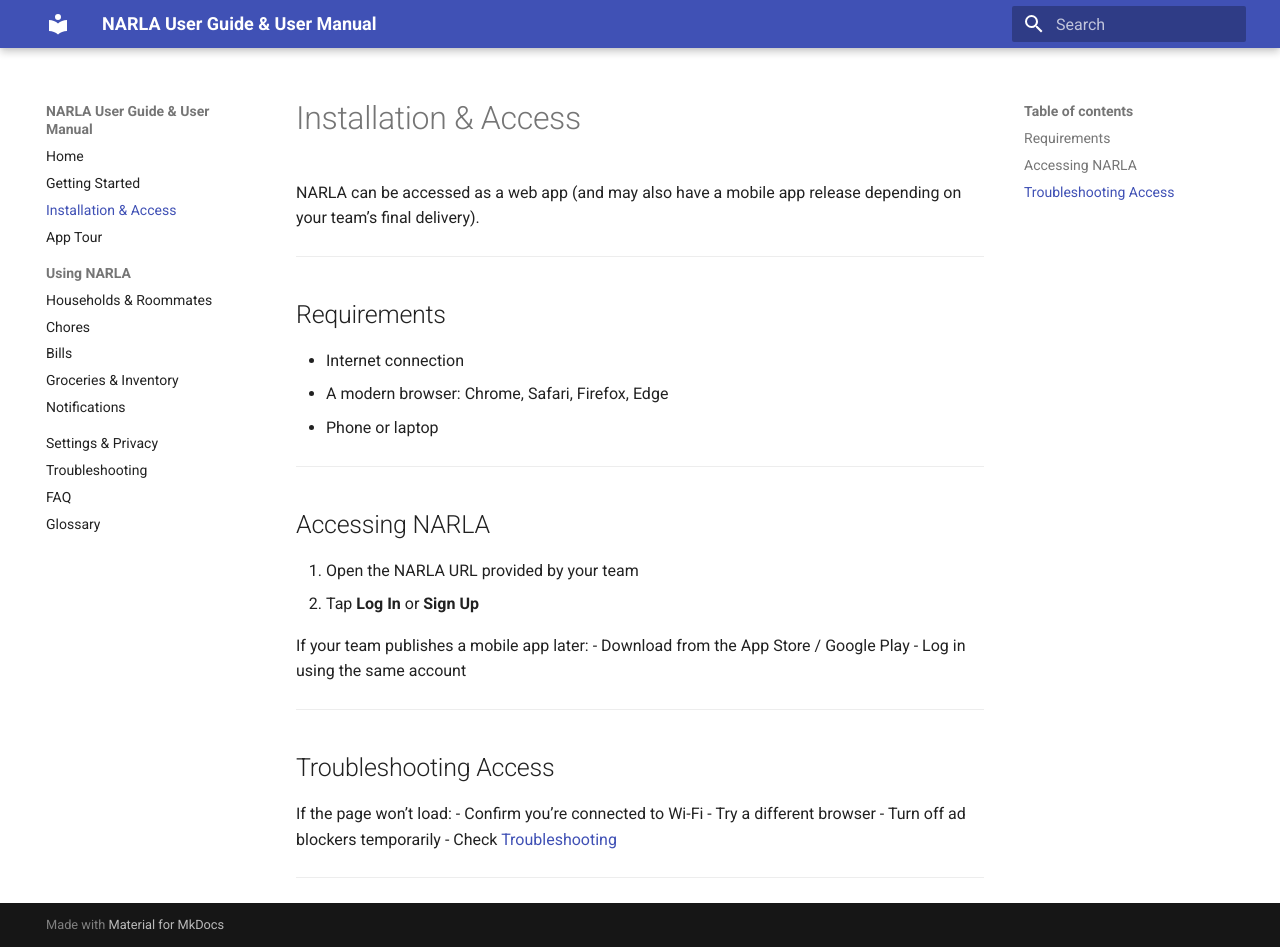
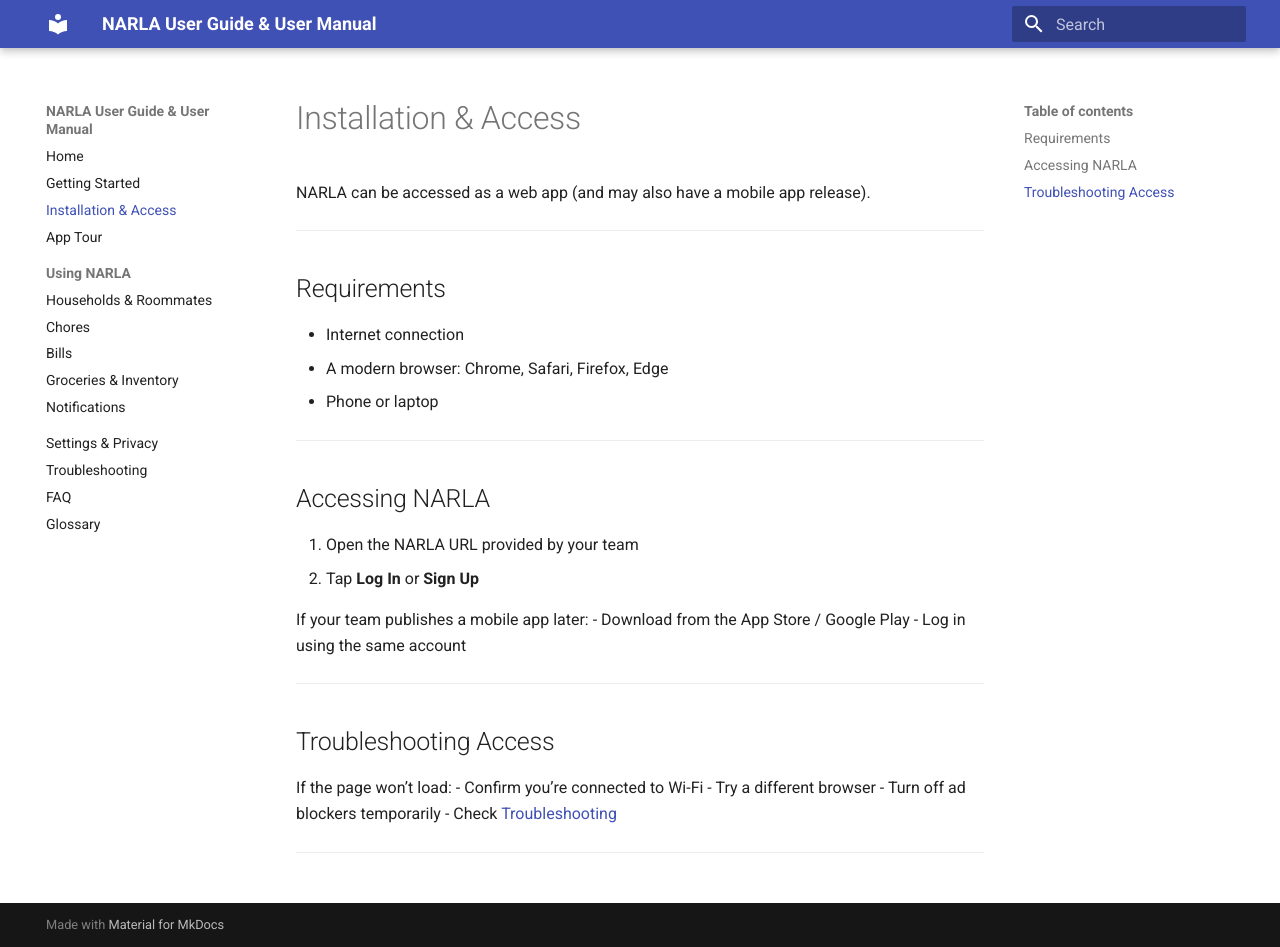
Before and after one commit to leninnr/Senior-Design, an MkDocs documentation site: the page built from docs/installation.md, in a window 1280 px wide and 947 px high. Built offline with MkDocs 1.6.1 and Material for MkDocs 9.7.7, drawn with Linux system fonts in a browser that asks for light colours.

Commit message:
Updated user manual

```diff
--- a/docs/installation.md
+++ b/docs/installation.md
@@ -1,6 +1,6 @@
 # Installation & Access
 
-NARLA can be accessed as a web app (and may also have a mobile app release depending on your team’s final delivery).
+NARLA can be accessed as a web app (and may also have a mobile app release).
 
 ---
 
```
Also changed, not shown: docs/households.md (+0 -2 lines), docs/settings-privacy.md (+0 -2 lines).
